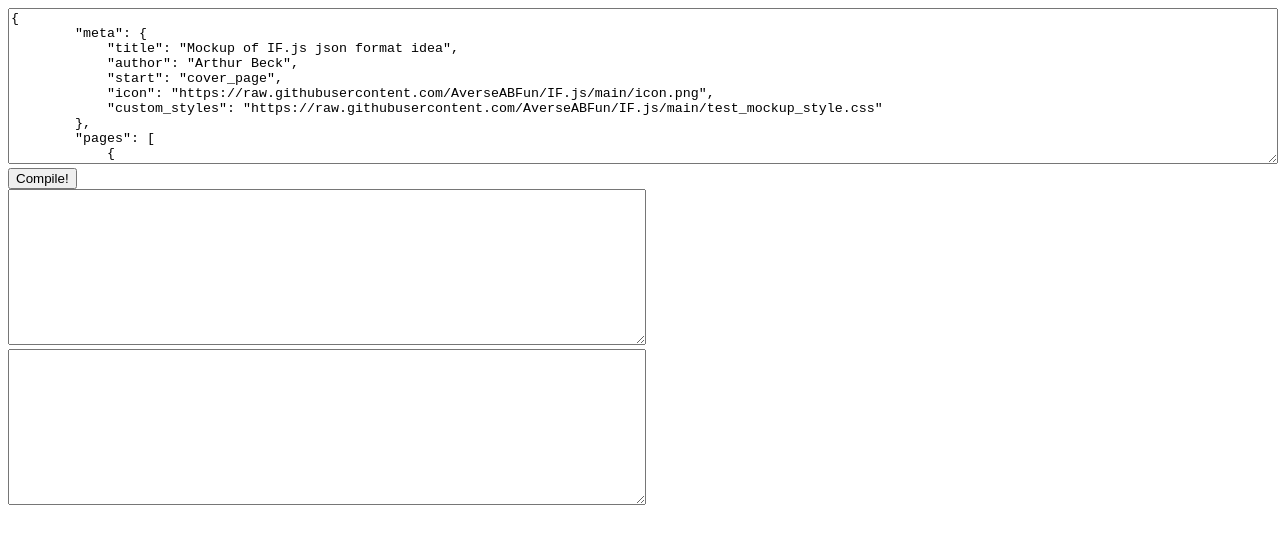
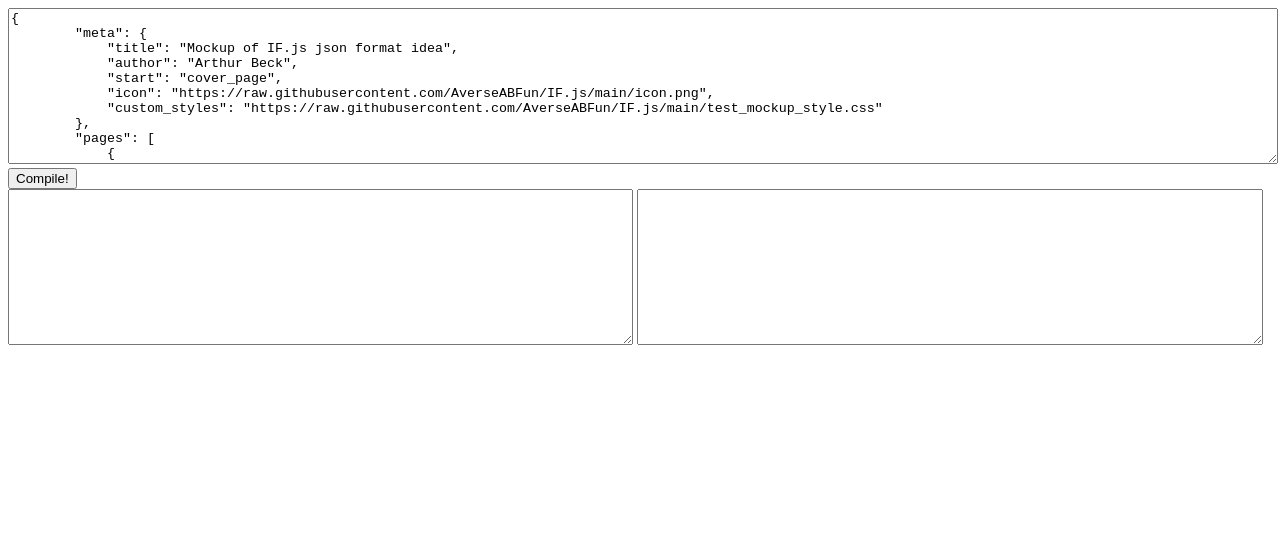
Before and after one commit to AverseABFun/IF.js, a plain HTML site: page compiler.html in a window 1280 px wide. Drawn offline with Linux system fonts and the light colour scheme.

Commit message:
wgdfiposakgtfidpos

```diff
--- a/compiler.html
+++ b/compiler.html
@@ -35,8 +35,8 @@
         ]
     }</textarea><br>
     <button onclick="compile();">Compile!</button><br>
-    <textarea name="log" id="log" cols="30" rows="10" style="width: 50%"></textarea>
-    <textarea name="output" id="output" cols="30" rows="10" style="width: 50%"></textarea>
+    <textarea name="log" id="log" cols="30" rows="10" style="width: 49%"></textarea>
+    <textarea name="output" id="output" cols="30" rows="10" style="width: 49%"></textarea>
     <script src="if-compiler.js"></script>
 </body>
 </html>
```
